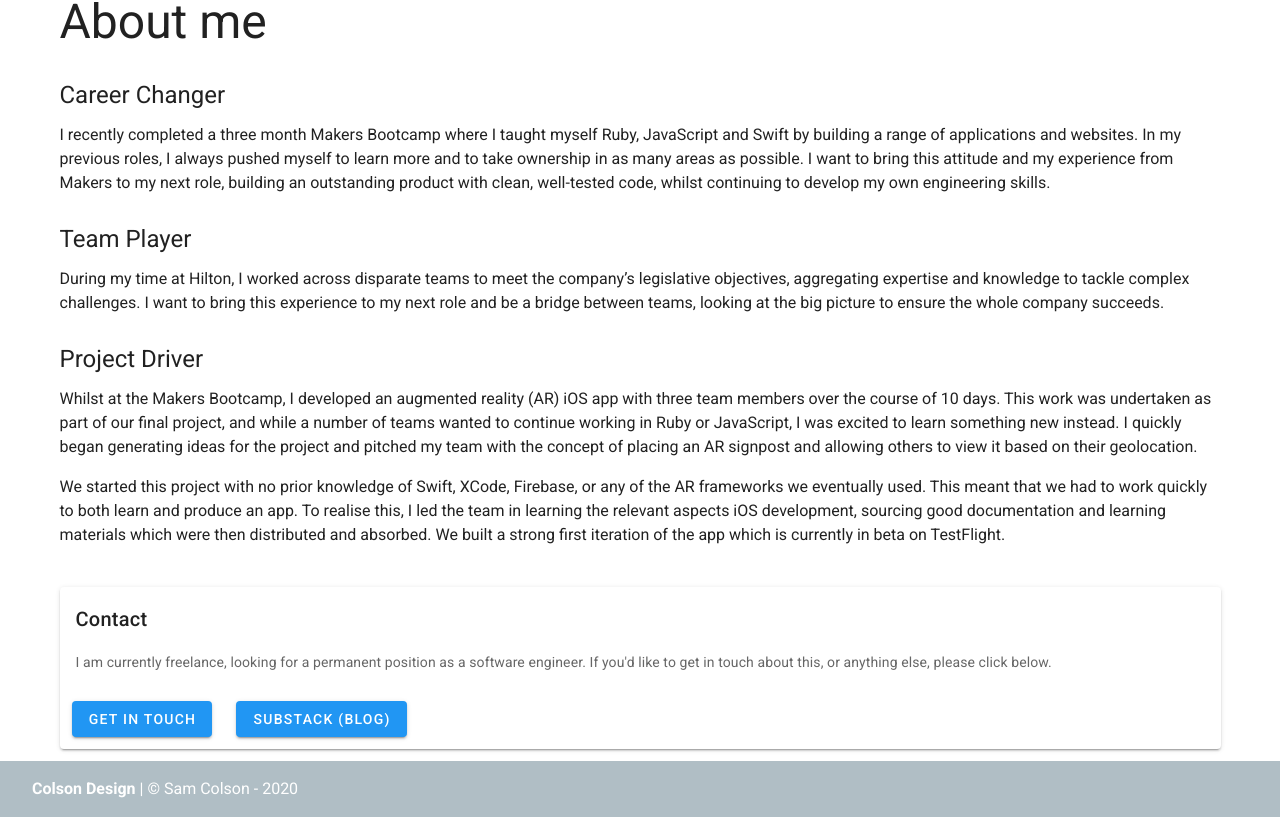
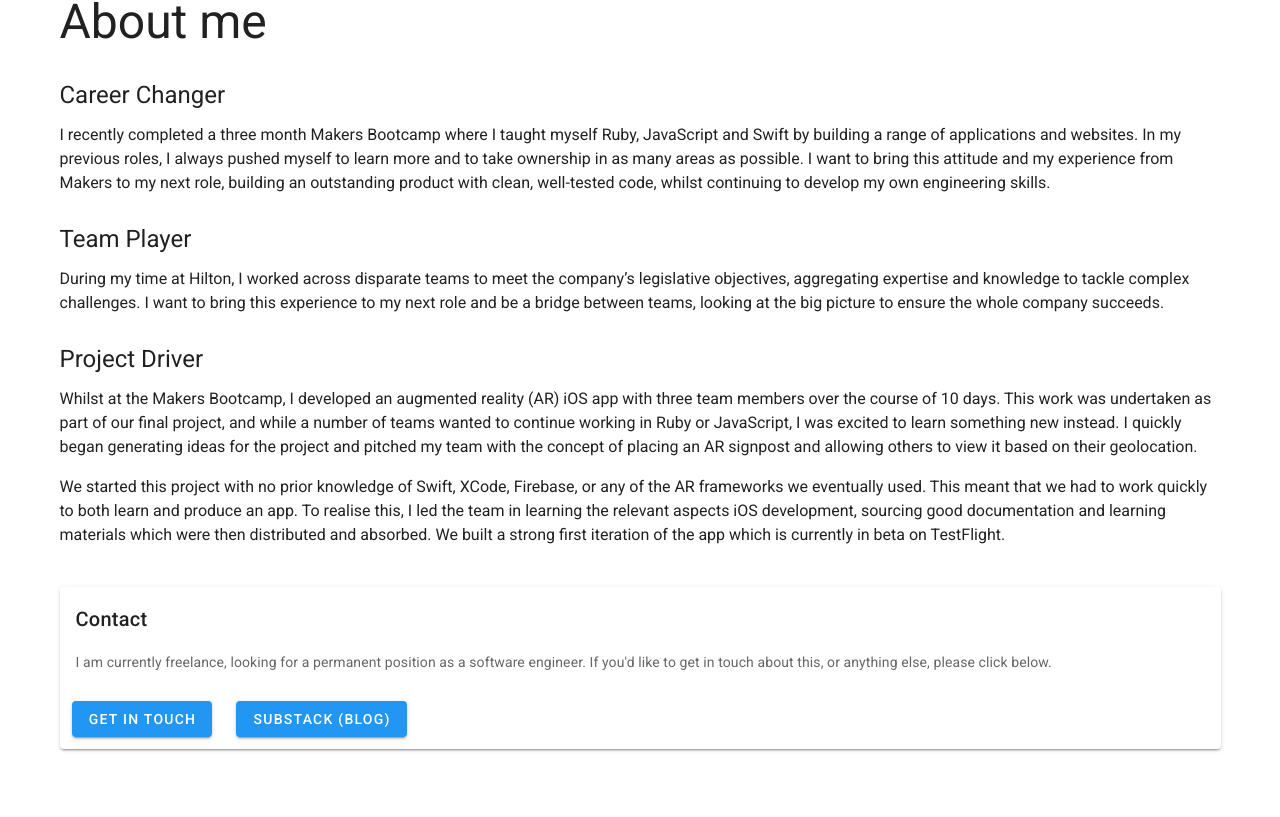
Before and after one commit to samcolson4/colson-design-v3, a Vue app: page / in a window 1280 px wide. Shown: the part 599-1416 px from the top of the page. After the commit the page ends 1360 px from the top, so only its background shows below. Built offline with nearby package versions, Linux system fonts and the light colour scheme.

Commit message:
Remove footer

```diff
--- a/src/App.vue
+++ b/src/App.vue
@@ -7,20 +7,17 @@
       </v-content>
     </div>
     <Contact></Contact>
-    <Footer id="footer"></Footer>
   </v-app>
 </template>
 
 <script>
 import AppNavigation from '@/components/AppNavigation';
-import Footer from './components/Footer.vue';
 import Contact from './components/Contact.vue';
 
 export default {
   name: 'App',
   components: {
     AppNavigation,
-    Footer,
     Contact
   }
 };
```
